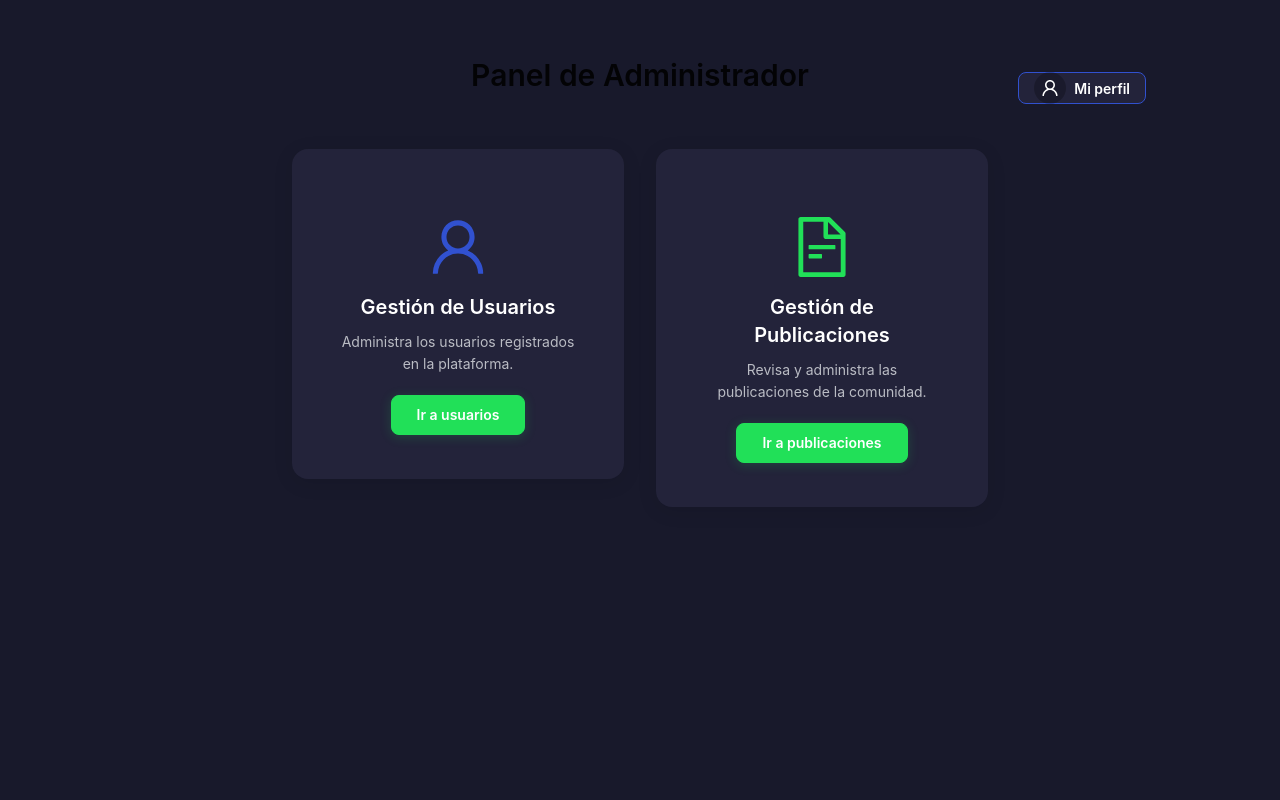
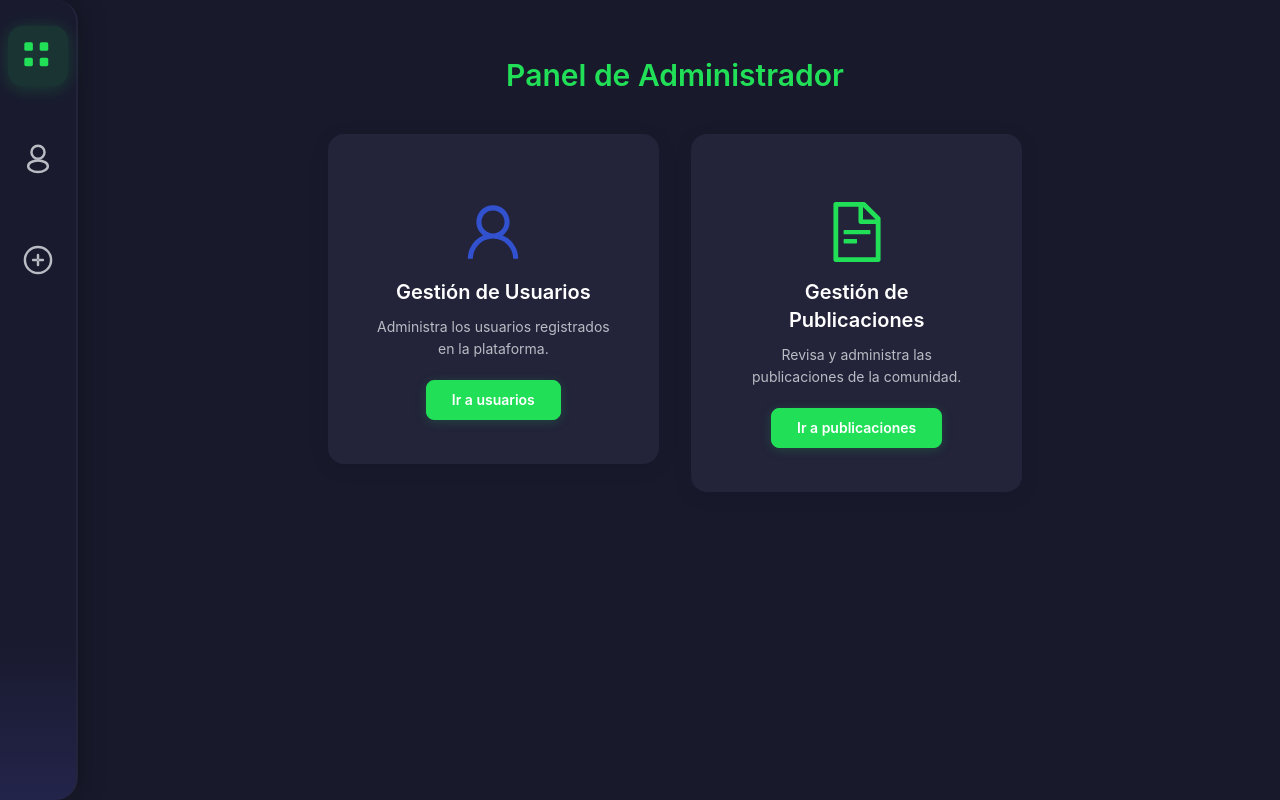
Before and after one commit to Dyaruro1/DonatonUIS, a React (Vite) app in the folder frontend/: page /admin in a window 1280 px wide. Built offline with nearby package versions, Linux system fonts and the light colour scheme; what @azure/msal-react would draw is missing.

Commit message:
Modulo de admin mejorado

```diff
--- /dev/null
+++ b/frontend/src/components/AdminSidebar.jsx
@@ -0,0 +1,105 @@
+import React, { useState } from 'react';
+import { useLocation, useNavigate } from 'react-router-dom';
+
+const sidebarBtnStyle = {
+  background: 'none',
+  border: 'none',
+  outline: 'none',
+  cursor: 'pointer',
+  marginBottom: 8,
+  borderRadius: 14,
+  transition: 'background 0.18s, box-shadow 0.18s, transform 0.13s',
+  width: 56,
+  height: 56,
+  display: 'flex',
+  alignItems: 'center',
+  justifyContent: 'center',
+  boxShadow: 'none',
+};
+
+export default function AdminSidebar() {
+  const location = useLocation();
+  const navigate = useNavigate();
+  const current = location.pathname;
+  const [hovered, setHovered] = useState('');
+
+  // Gradiente sutil y sombra para la barra
+  return (
+    <div style={{
+      width: 78,
+      background: 'linear-gradient(180deg, #191a2e 80%, #23244a 100%)',
+      minHeight: '100vh',
+      display: 'flex',
+      flexDirection: 'column',
+      alignItems: 'center',
+      paddingTop: 28,
+      gap: 38,
+      borderRight: '2px solid #23233a',
+      position: 'fixed',
+      left: 0,
+      top: 0,
+      zIndex: 100,
+      boxShadow: '4px 0 24px 0 #0004',
+      borderTopRightRadius: 22,
+      borderBottomRightRadius: 22,
+      transition: 'box-shadow 0.18s',
+    }}>
+      {/* Dashboard/Home */}
+      <button
+        onClick={()=>navigate('/admin')}
+        style={{
+          ...sidebarBtnStyle,
+          background: current==='/admin' ? 'rgba(33,224,88,0.13)' : hovered==='home' ? 'rgba(110,210,87,0.10)' : 'none',
+          boxShadow: current==='/admin' || hovered==='home' ? '0 2px 16px #21e05833' : 'none',
+          transform: hovered==='home' || current==='/admin' ? 'scale(1.08)' : 'scale(1)',
+        }}
+        onMouseEnter={()=>setHovered('home')}
+        onMouseLeave={()=>setHovered('')}
+        aria-label="Panel principal"
+      >
+        <svg width="38" height="38" viewBox="0 0 48 48" fill="none">
+          <rect x="8" y="8" width="10" height="10" rx="2" fill={current==='/admin'?"#21e058":hovered==='home'?"#7ee787":"#6c63ff"}/>
+          <rect x="8" y="26" width="10" height="10" rx="2" fill={current==='/admin'?"#21e058":hovered==='home'?"#7ee787":"#6c63ff"}/>
+          <rect x="26" y="8" width="10" height="10" rx="2" fill={current==='/admin'?"#21e058":hovered==='home'?"#7ee787":"#6c63ff"}/>
+          <rect x="26" y="26" width="10" height="10" rx="2" fill={current==='/admin'?"#21e058":hovered==='home'?"#7ee787":"#6c63ff"}/>
+        </svg>
+      </button>
+      {/* Perfil Admin */}
+      <button
+        onClick={()=>navigate('/admin/perfil-admin')}
+        style={{
+          ...sidebarBtnStyle,
+          background: current.startsWith('/admin/perfil-admin') ? 'rgba(33,224,88,0.13)' : hovered==='perfil' ? 'rgba(110,210,87,0.10)' : 'none',
+          boxShadow: current.startsWith('/admin/perfil-admin') || hovered==='perfil' ? '0 2px 16px #21e05833' : 'none',
+          transform: hovered==='perfil' || current.startsWith('/admin/perfil-admin') ? 'scale(1.08)' : 'scale(1)',
+        }}
+        onMouseEnter={()=>setHovered('perfil')}
+        onMouseLeave={()=>setHovered('')}
+        aria-label="Perfil administrador"
+      >
+        <svg width="36" height="36" viewBox="0 0 44 44" fill="none">
+          <circle cx="22" cy="15" r="8" stroke={current.startsWith('/admin/perfil-admin')?"#21e058":hovered==='perfil'?"#7ee787":"#babcc4"} strokeWidth="3" fill="none"/>
+          <ellipse cx="22" cy="32" rx="12" ry="7" stroke={current.startsWith('/admin/perfil-admin')?"#21e058":hovered==='perfil'?"#7ee787":"#babcc4"} strokeWidth="3" fill="none"/>
+        </svg>
+      </button>
+      {/* Configuración Admin */}
+      <button
+        onClick={()=>navigate('/admin/configuracion')}
+        style={{
+          ...sidebarBtnStyle,
+          background: current.startsWith('/admin/configuracion') ? 'rgba(33,224,88,0.13)' : hovered==='config' ? 'rgba(110,210,87,0.10)' : 'none',
+          boxShadow: current.startsWith('/admin/configuracion') || hovered==='config' ? '0 2px 16px #21e05833' : 'none',
+          transform: hovered==='config' || current.startsWith('/admin/configuracion') ? 'scale(1.08)' : 'scale(1)',
+        }}
+        onMouseEnter={()=>setHovered('config')}
+        onMouseLeave={()=>setHovered('')}
+        aria-label="Configuración administrador"
+      >
+        <svg width="36" height="36" viewBox="0 0 44 44" fill="none">
+          <circle cx="22" cy="22" r="16" stroke={current.startsWith('/admin/configuracion')?"#21e058":hovered==='config'?"#7ee787":"#babcc4"} strokeWidth="3" fill="none"/>
+          <path d="M22 16v4M22 24v4M16 22h4M24 22h4" stroke={current.startsWith('/admin/configuracion')?"#21e058":hovered==='config'?"#7ee787":"#babcc4"} strokeWidth="3" strokeLinecap="round"/>
+        </svg>
+      </button>
+    </div>
+  );
+}
--- /dev/null
+++ b/frontend/src/pages/AdminConfiguracion.jsx
@@ -0,0 +1,9 @@
+import React from 'react';
+
+function AdminConfiguracion() {
+  return (
+    <div style={{color:'#fff',padding:'2rem'}}>Configuración de Administrador (en construcción)</div>
+  );
+}
+
+export default AdminConfiguracion;
--- a/frontend/src/pages/AdminHome.jsx
+++ b/frontend/src/pages/AdminHome.jsx
@@ -1,8 +1,9 @@
 import React, { useContext } from "react";
-import { Card, Button, Row, Col, Typography, Avatar } from "antd";
+import { Card, Button, Row, Col, Typography } from "antd";
 import { UserOutlined, FileTextOutlined } from "@ant-design/icons";
 import { useNavigate } from "react-router-dom";
 import { AuthContext } from "../context/AuthContext"; // Ajusta la ruta si es necesario
+import AdminSidebar from '../components/AdminSidebar';
 import "./AdminHome.css";
 
 const { Title } = Typography;
@@ -12,25 +13,14 @@ const AdminHome = () => {
   const { user } = useContext(AuthContext); // Asegúrate de tener el usuario en el contexto
 
   return (
+    <div style={{ display: 'flex', minHeight: '100vh', background: '#18192b' }}>
+      <AdminSidebar />
+      <div style={{ flex: 1, marginLeft: 70 }}>
         <div className="admin-home-container">
           <div className="admin-home-header">
-        <Title level={2} className="admin-home-title">
+            <Title level={2} className="admin-home-title" style={{ color: '#21e058', textAlign: 'center', margin: 0 }}>
               Panel de Administrador
             </Title>
-        <Button
-          className="admin-profile-btn"
-          type="default"
-          onClick={() => navigate("/perfil")}
-          icon={
-            user?.avatar ? (
-              <Avatar src={user.avatar} />
-            ) : (
-              <Avatar icon={<UserOutlined />} />
-            )
-          }
-        >
-          {user?.nombre || user?.username || "Mi perfil"}
-        </Button>
           </div>
           <Row gutter={[32, 32]} justify="center">
             <Col xs={24} sm={12} md={8}>
@@ -40,7 +30,7 @@ const AdminHome = () => {
                 </div>
                 <Title level={4} className="admin-card-title">Gestión de Usuarios</Title>
                 <p className="admin-card-description">Administra los usuarios registrados en la plataforma.</p>
-            <Button className="admin-card-button"type="primary"onClick={() => navigate("/admin/users")}>
+                <Button className="admin-card-button" type="primary" onClick={() => navigate("/admin/users")}>
                   Ir a usuarios
                 </Button>
               </Card>
@@ -52,13 +42,15 @@ const AdminHome = () => {
                 </div>
                 <Title level={4} className="admin-card-title">Gestión de Publicaciones</Title>
                 <p className="admin-card-description">Revisa y administra las publicaciones de la comunidad.</p>
-            <Button className="admin-card-button"type="primary"onClick={() => navigate("/admin/posts")}>
+                <Button className="admin-card-button" type="primary" onClick={() => navigate("/admin/posts")}>
                   Ir a publicaciones
                 </Button>
               </Card>
             </Col>
           </Row>
         </div>
+      </div>
+    </div>
   );
 };
 
--- a/frontend/src/pages/Login.jsx
+++ b/frontend/src/pages/Login.jsx
@@ -30,7 +30,7 @@ function Login() {
         const userResp = await authService.getCurrentUser();
         const tipoUsuario = userResp?.data?.tipoUsuario || userResp?.data?.tipousuario;
         if (tipoUsuario === 'admin') {
-          navigate('/Home');
+          navigate('/admin');
         } else {
           navigate('/feed');
         }
--- /dev/null
+++ b/frontend/src/pages/PerfilAdmin.jsx
@@ -0,0 +1,9 @@
+import React from 'react';
+
+function PerfilAdmin() {
+  return (
+    <div style={{color:'#fff',padding:'2rem'}}>Perfil del Administrador (en construcción)</div>
+  );
+}
+
+export default PerfilAdmin;
--- a/frontend/src/routes/AppRouter.jsx
+++ b/frontend/src/routes/AppRouter.jsx
@@ -17,6 +17,8 @@ import PrendaPublicaDetalle from '../pages/PrendaPublicaDetalle';
 import AdminHome from '../pages/AdminHome';
 import AdminUsuarios from '../pages/AdminUsuarios';
 import AdminPost from '../pages/AdminPost';
+import PerfilAdmin from '../pages/PerfilAdmin';
+import AdminConfiguracion from '../pages/AdminConfiguracion';
 
 function AppContent() {
   const location = useLocation();
@@ -48,6 +50,8 @@ function AppContent() {
           <Route path="/admin" element={<AdminHome />} />
           <Route path="/admin/users" element={<AdminUsuarios />} />
           <Route path="/admin/posts" element={<AdminPost />} />
+          <Route path="/admin/perfil-admin" element={<PerfilAdmin />} />
+          <Route path="/admin/configuracion" element={<AdminConfiguracion />} />
           <Route path="*" element={<Navigate to="/" />} />
         </Routes>
       </div>
```
Also changed, not shown: 1 other file (tests, documents, lock files or other folders). Lines whose indentation alone changed are shown as unchanged.
